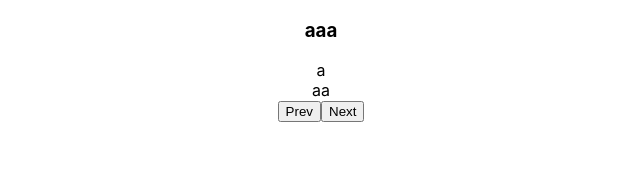
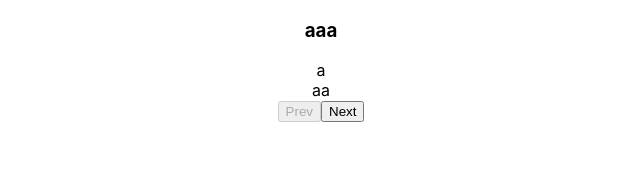
Before and after one commit to Amirka2/tsx-templates, a React (Create React App) app: page / in a window 1280 px wide. Shown: the top 191 px of the page, without its empty margins (319-959 px from the left). Built offline with nearby package versions, Linux system fonts and the light colour scheme.

Commit message:
added buttons disabling

```diff
--- a/src/App.tsx
+++ b/src/App.tsx
@@ -20,8 +20,8 @@ function App() {
     <div className="App">
         <Game question={gameSteps[step].question} options={gameSteps[step].options} correct={gameSteps[step].correct}></Game>
       {/*<Result result={1/10}></Result>*/}
-        <button onClick={() => setStep(step - 1)}>Prev</button>
-        <button onClick={() => setStep(step + 1)}>Next</button>
+        <button onClick={() => setStep(step - 1)} disabled={step === 0}>Prev</button>
+        <button onClick={() => setStep(step + 1)} disabled={step === gameSteps.length - 1}>Next</button>
     </div>
   );
 }
```
